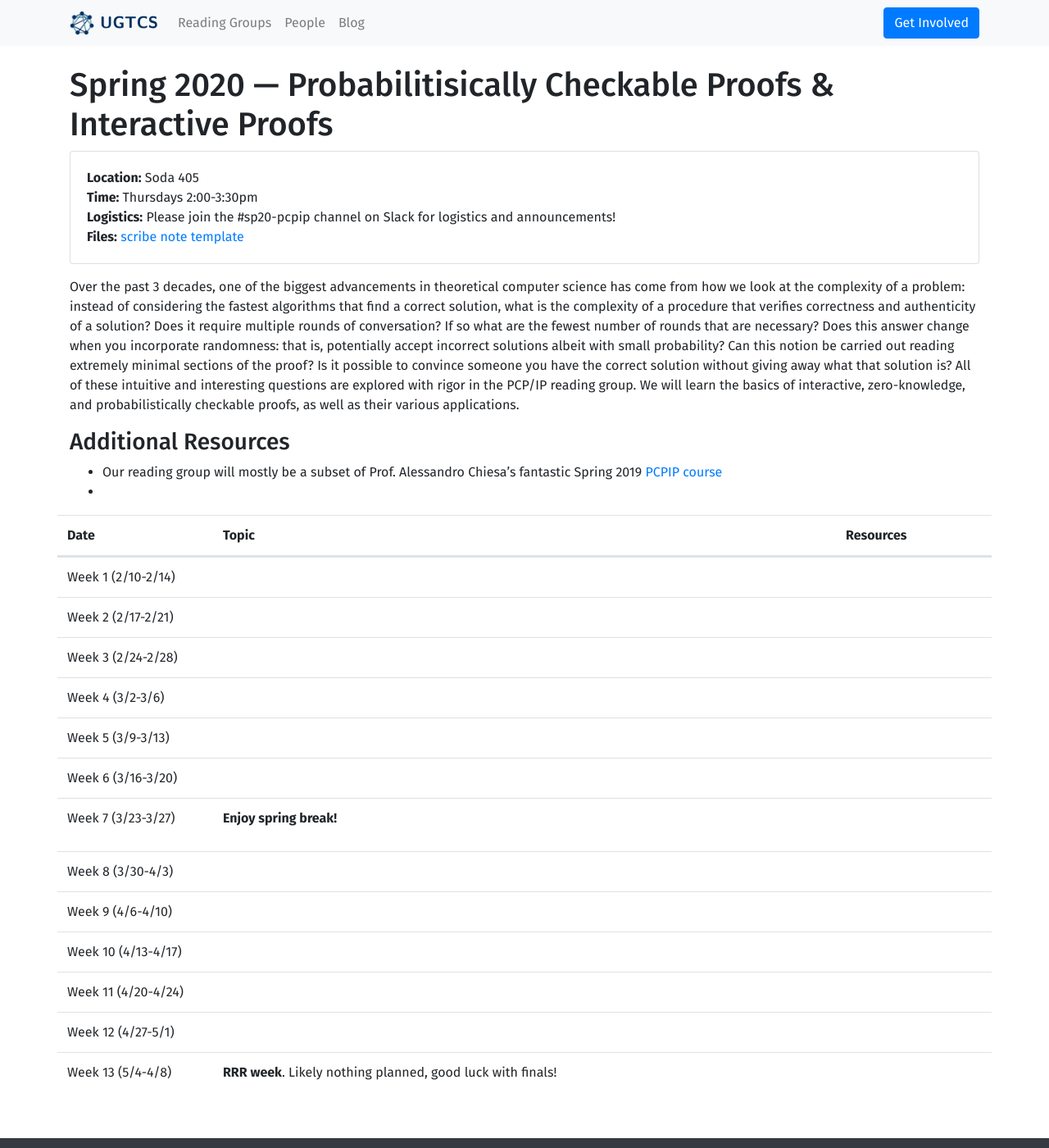
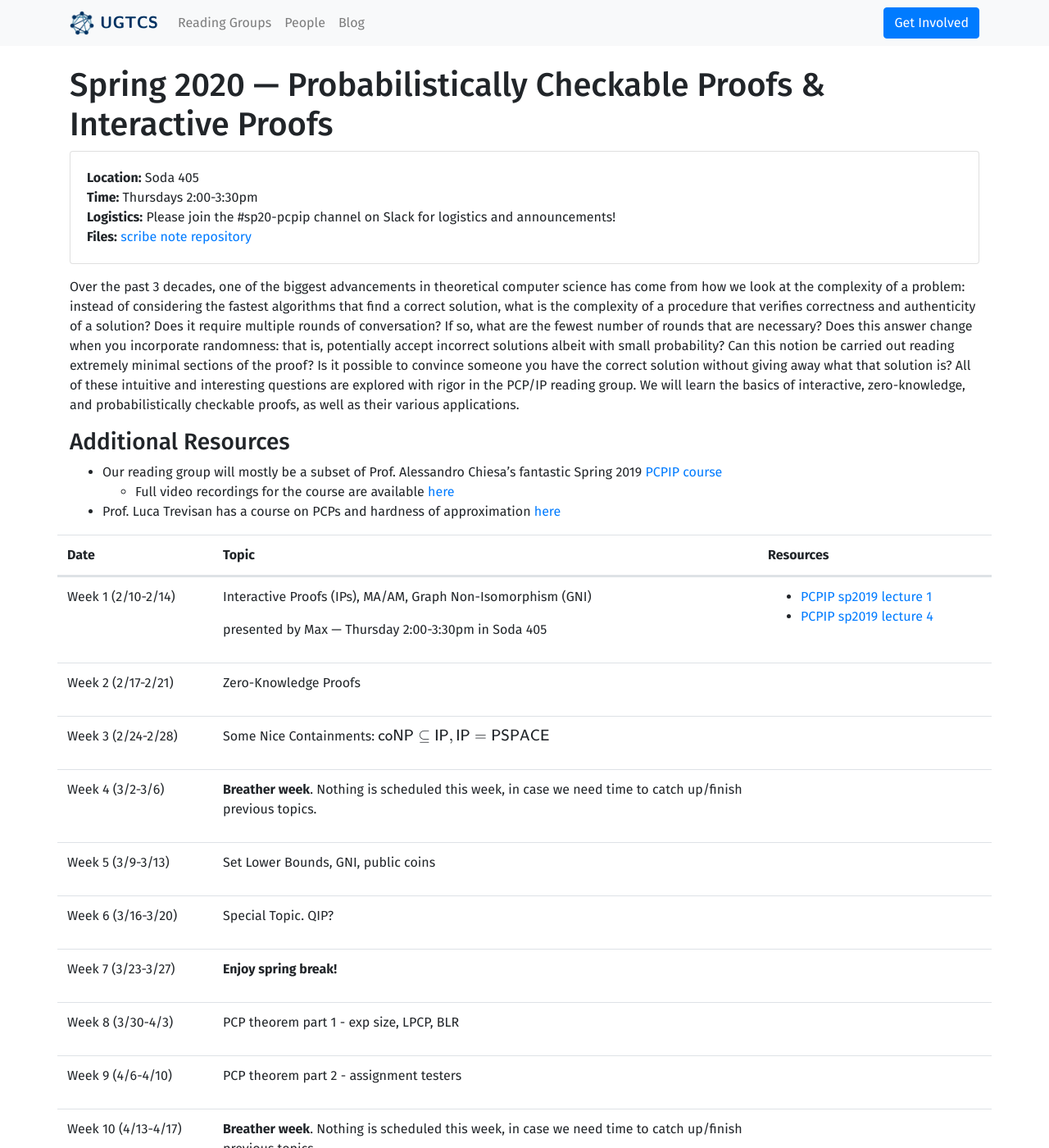
Before and after one commit to ugtcs/ugtcs.github.io, a Jekyll site: the page built from _reading-groups/sp20/pcpip.md, in a window 1280 px wide and 1400 px high. Shown: the whole window at 82% size. Built offline with Jekyll 4.4.1, drawn with Linux system fonts in a browser that asks for light colours; formulas are drawn with MathJax 3; some of the changed text lies outside the part shown.

Commit message:
Add more to pcpip syllabus

```diff
--- a/_layouts/reading-group.html
+++ b/_layouts/reading-group.html
@@ -26,16 +26,16 @@ layout: page
     <thead>
         <tr class="row">
         <th align="left" class="col-sm-2">Date</th>
-        <th align="left" class="col-sm-8">Topic</th>
-        <th align="left" class="col-sm-2">Resources</th>
+        <th align="left" class="col-sm-7">Topic</th>
+        <th align="left" class="col-sm-3">Resources</th>
         </tr>
     </thead>
     <tbody>
         {% for week in page.weeks %}
         <tr class="row">
             <td class="col-sm-2">{{ week.date }}</td>
-            <td class="col-sm-8"> {{ week.topic | markdownify }} </td>
-            <td class="col-sm-2">
+            <td class="col-sm-7"> {{ week.topic | markdownify }} </td>
+            <td class="col-sm-3">
                 {{ week.resources | markdownify }}
             </td>
         </tr>
--- a/_reading-groups/sp20/pcpip.md
+++ b/_reading-groups/sp20/pcpip.md
@@ -1,38 +1,69 @@
 ---
 layout: reading-group
-name: Probabilitisically Checkable Proofs & Interactive Proofs
+name: Probabilistically Checkable Proofs & Interactive Proofs
 sem: 2020-2
-files: >-
-    [scribe note template](/src/pcpip-sp20/pcpip-scribe.sty)
+files: |
+    [scribe note repository](https://github.com/ugtcs/sp20-pcpip)
 location: Soda 405
 time: Thursdays 2:00-3:30pm
-logistics: >-
+logistics: |
     Please join the #sp20-pcpip channel on Slack for logistics and announcements!
 weeks:
   - date: Week 1 (2/10-2/14)
-    topic: >-
+    topic: |
+        Interactive Proofs (IPs), MA/AM, Graph Non-Isomorphism (GNI)
 
+        presented by Max &mdash; Thursday 2:00-3:30pm in Soda 405
+    resources: |
+        - [PCPIP sp2019 lecture 1](https://www.youtube.com/watch?v=-WCvJurvmlM&list=PLkFD6_40KJIyWWtxCPBHwGsrutjvwM5_U&index=2&t=0s)
+        - [PCPIP sp2019 lecture 4](https://www.youtube.com/watch?v=Q1K3eOEgxao&list=PLkFD6_40KJIyWWtxCPBHwGsrutjvwM5_U&index=4)
   - date: Week 2 (2/17-2/21)
+    topic: |
+        Zero-Knowledge Proofs
   - date: Week 3 (2/24-2/28)
+    topic: |
+        Some Nice Containments: $$\mathsf{coNP} \subseteq \mathsf{IP}, \mathsf{IP} = \mathsf{PSPACE}$$
   - date: Week 4 (3/2-3/6)
+    topic: |
+        __Breather week__.
+        Nothing is scheduled this week, in case we need time to catch up/finish previous topics.
   - date: Week 5 (3/9-3/13)
+    topic: |
+        Set Lower Bounds, GNI, public coins
   - date: Week 6 (3/16-3/20)
+    topic: |
+        Special Topic. QIP?
+
   - date: Week 7 (3/23-3/27)
-    topic: >-
+    topic: |
         __Enjoy spring break!__
   - date: Week 8 (3/30-4/3)
+    topic: |
+        PCP theorem part 1 - exp size, LPCP, BLR
   - date: Week 9 (4/6-4/10)
+    topic: |
+        PCP theorem part 2 - assignment testers
   - date: Week 10 (4/13-4/17)
+    topic: |
+        __Breather week__.
+        Nothing is scheduled this week, in case we need time to catch up/finish previous topics.
+
   - date: Week 11 (4/20-4/24)
+    topic: |
+        Hardness of approximation
+
   - date: Week 12 (4/27-5/1)
+    topic: |
+        Special Topic. IOPs, SNARKs?
   - date: Week 13 (5/4-4/8)
-    topic: >-
+    topic: |
         __RRR week__. Likely nothing planned, good luck with finals!
 ---
 
-Over the past 3 decades, one of the biggest advancements in theoretical computer science has come from how we look at the complexity of a problem: instead of considering the fastest algorithms that find a correct solution, what is the complexity of a procedure that verifies correctness and authenticity of a solution? Does it require multiple rounds of conversation? If so what are the fewest number of rounds that are necessary? Does this answer change when you incorporate randomness: that is, potentially accept incorrect solutions albeit with small probability? Can this notion be carried out reading extremely minimal sections of the proof? Is it possible to convince someone you have the correct solution without giving away what that solution is? All of these intuitive and interesting questions are explored with rigor in the PCP/IP reading group. We will learn the basics of interactive, zero-knowledge, and probabilistically checkable proofs, as well as their various applications.
+Over the past 3 decades, one of the biggest advancements in theoretical computer science has come from how we look at the complexity of a problem: instead of considering the fastest algorithms that find a correct solution, what is the complexity of a procedure that verifies correctness and authenticity of a solution? Does it require multiple rounds of conversation? If so, what are the fewest number of rounds that are necessary? Does this answer change when you incorporate randomness: that is, potentially accept incorrect solutions albeit with small probability? Can this notion be carried out reading extremely minimal sections of the proof? Is it possible to convince someone you have the correct solution without giving away what that solution is? All of these intuitive and interesting questions are explored with rigor in the PCP/IP reading group. We will learn the basics of interactive, zero-knowledge, and probabilistically checkable proofs, as well as their various applications.
 
 ### Additional Resources
 
 - Our reading group will mostly be a subset of Prof. Alessandro Chiesa's fantastic Spring 2019 [PCPIP course](http://people.eecs.berkeley.edu/~alexch/classes/CS294-S2019.html)
--
+  - Full video recordings for the course are available [here](https://www.youtube.com/playlist?list=PLkFD6_40KJIyWWtxCPBHwGsrutjvwM5_U)
+- Prof. Luca Trevisan has a course on PCPs and hardness of approximation [here](https://people.eecs.berkeley.edu/~luca/pcp/)
```
Also changed, not shown: 1 other file.
